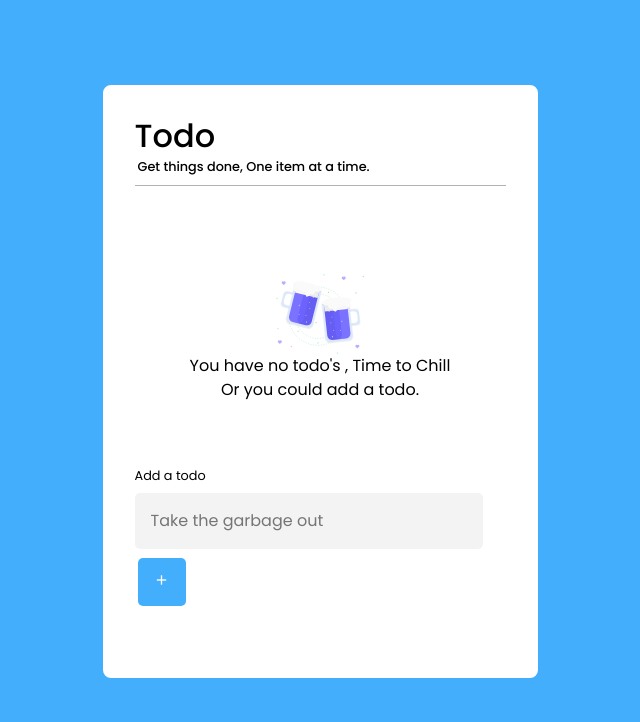
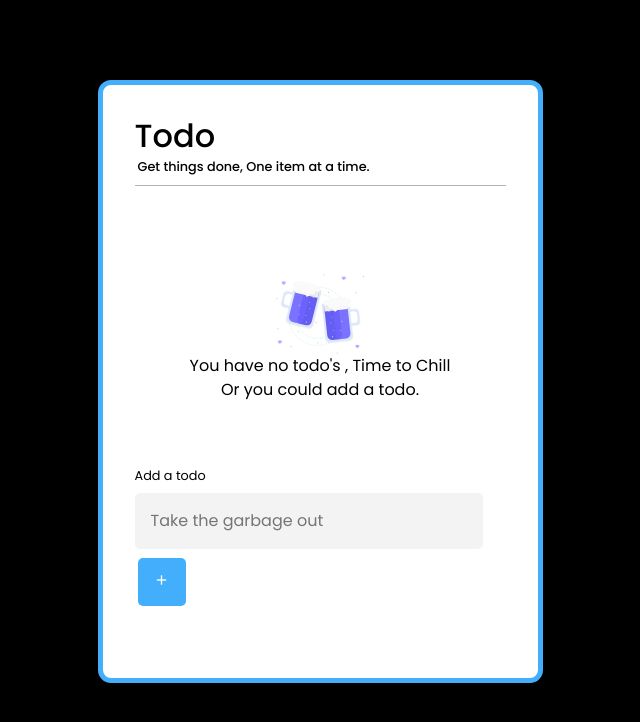
Before and after one commit to Fisayomiii/Todo, a React (Create React App) app: page / in a window 1280 px wide. Shown: the top 722 px of the page, without its empty margins (320-960 px from the left). Built offline with nearby package versions, Linux system fonts and the light colour scheme.

Commit message:
Update App.css

```diff
--- a/src/App.css
+++ b/src/App.css
@@ -10,7 +10,7 @@ body {
 	align-items: center;
 	justify-content: center;
 	min-height: 70vh;
-	background: #43AFFC;
+	background: #000000;
 }
 
 /* loadinganimation */
```
